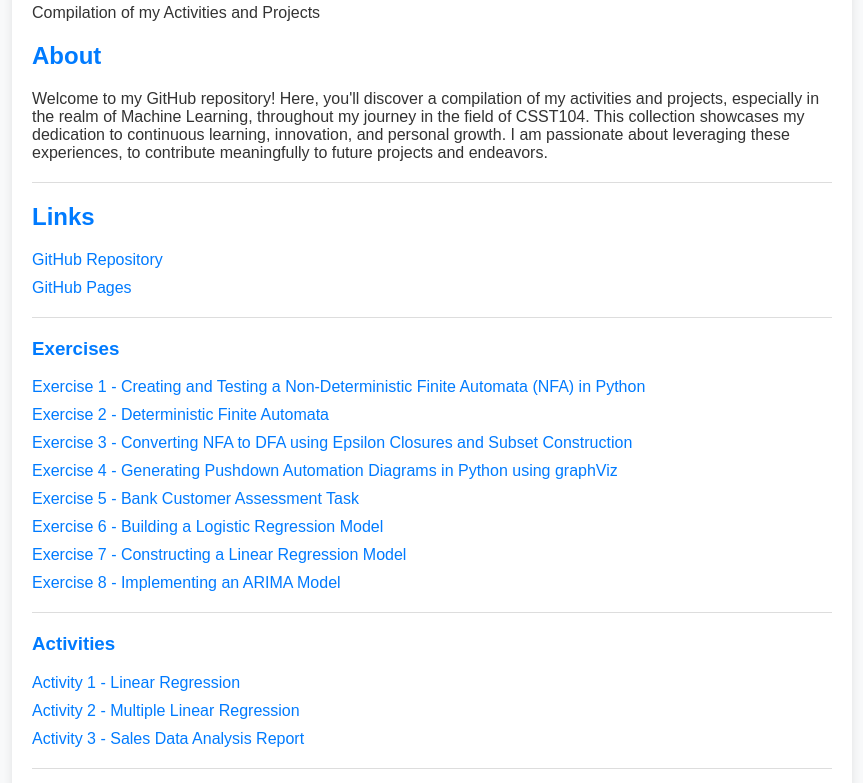
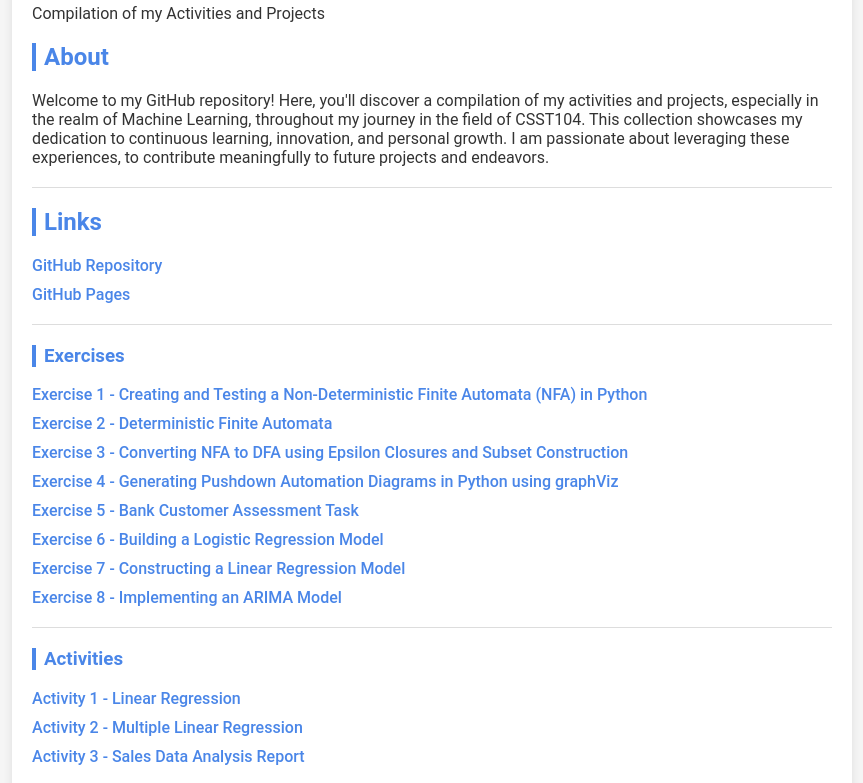
Before and after one commit to miiciiii/VILLAFLOR-CSST104-3A, a plain HTML site: page index.html in a window 1280 px wide. Shown: the part 104-887 px from the top of the page, without its empty margins (208-1071 px from the left). Drawn offline with Linux system fonts and the light colour scheme.

Commit message:
Update index.html

```diff
--- a/index.html
+++ b/index.html
@@ -6,23 +6,36 @@
     <title>VILLAFLOR-CSST104-3A</title>
     <style>
         body {
-            font-family: Arial, sans-serif;
+            font-family: 'Roboto', sans-serif;
             margin: 0;
             padding: 0;
-            background-color: #f8f9fa;
+            background-color: #f5f5f5;
             color: #333;
+            animation: gradient 3s ease infinite;
+        }
+        @keyframes gradient {
+            0% {background-position: 0% 50%;}
+            50% {background-position: 100% 50%;}
+            100% {background-position: 0% 50%;}
         }
         .container {
             max-width: 800px;
             margin: 20px auto;
             padding: 20px;
             background-color: #fff;
-            border-radius: 8px;
+            border-radius: 16px;
             box-shadow: 0 0 10px rgba(0, 0, 0, 0.1);
+            transition: box-shadow 0.3s ease;
+        }
+        .container:hover {
+            box-shadow: 0 0 20px rgba(0, 0, 0, 0.2);
         }
         h2, h3 {
-            color: #007bff;
+            color: #4a86e8;
             margin-top: 20px;
+            border-left: 4px solid #4a86e8;
+            padding-left: 8px;
+            font-weight: 600;
         }
         hr {
             border: none;
@@ -37,8 +50,9 @@
             margin-bottom: 10px;
         }
         a {
-            color: #007bff;
+            color: #4a86e8;
             text-decoration: none;
+            font-weight: 500;
         }
         a:hover {
             text-decoration: underline;
```
